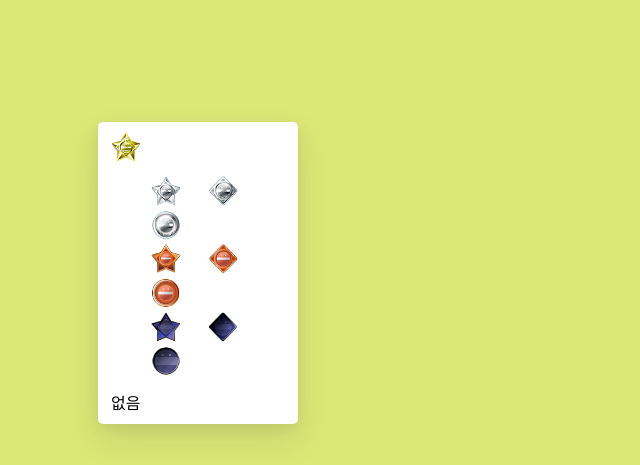
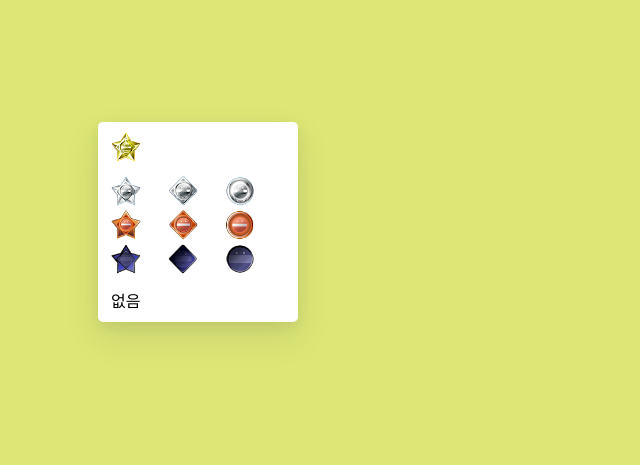
Before and after one commit to esprine/popn-rankchart, a website built with Vite: page popn48.html in a window 1280 px wide. Both pictures are taken after a click on the element 98 px from the left and 494 px from the top of the page. Shown: the part 372-837 px from the top of the page, without its empty margins (0-640 px from the left). Built offline with nearby package versions, Linux system fonts and the light colour scheme.

Commit message:
Update style.css

```diff
--- a/style.css
+++ b/style.css
@@ -61,10 +61,12 @@ h1 {
 
 .horizontal {
   list-style: none;
+  padding-left:0px;
 }
 
 .horizontal li {
   display: inline;
+  padding: 10px;
 }
 
 .overlay {
```
